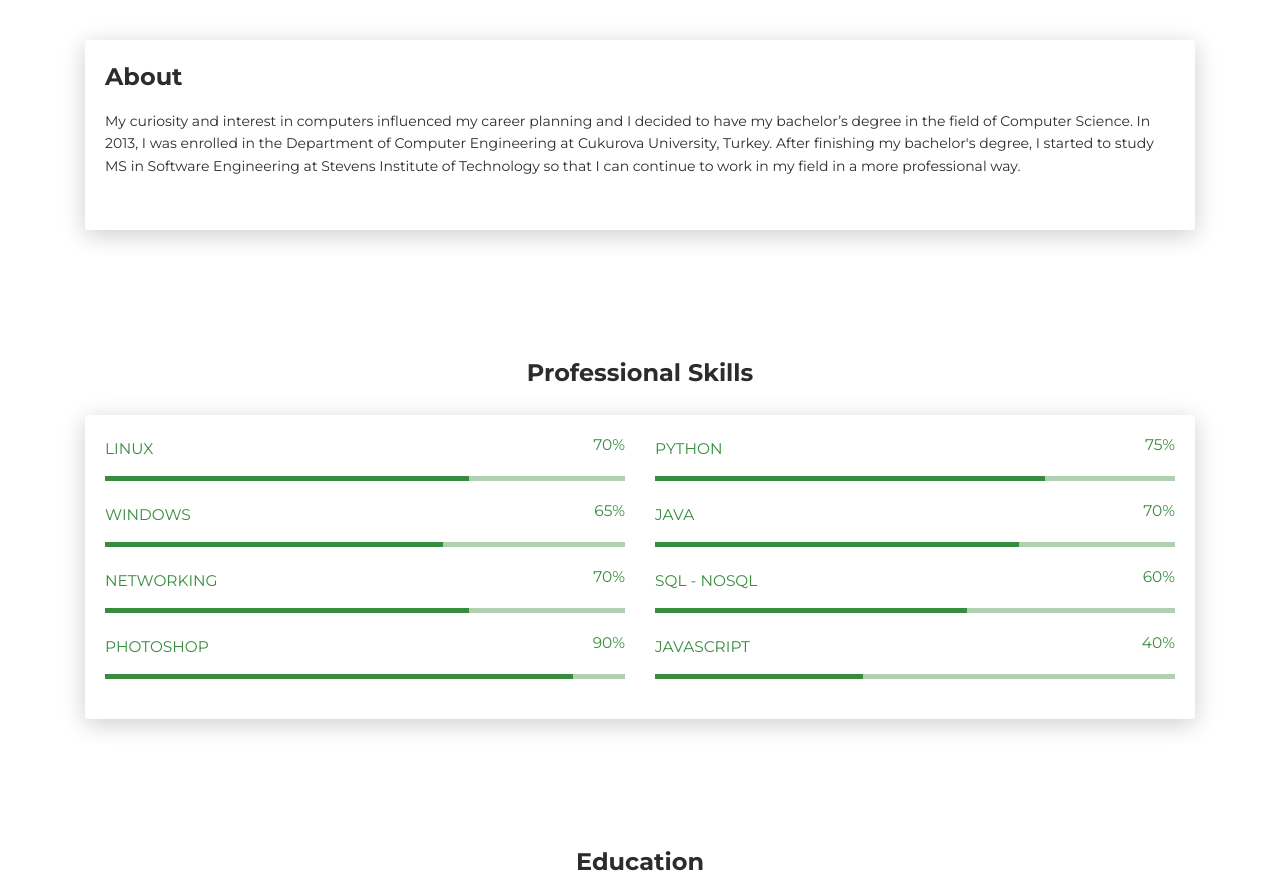
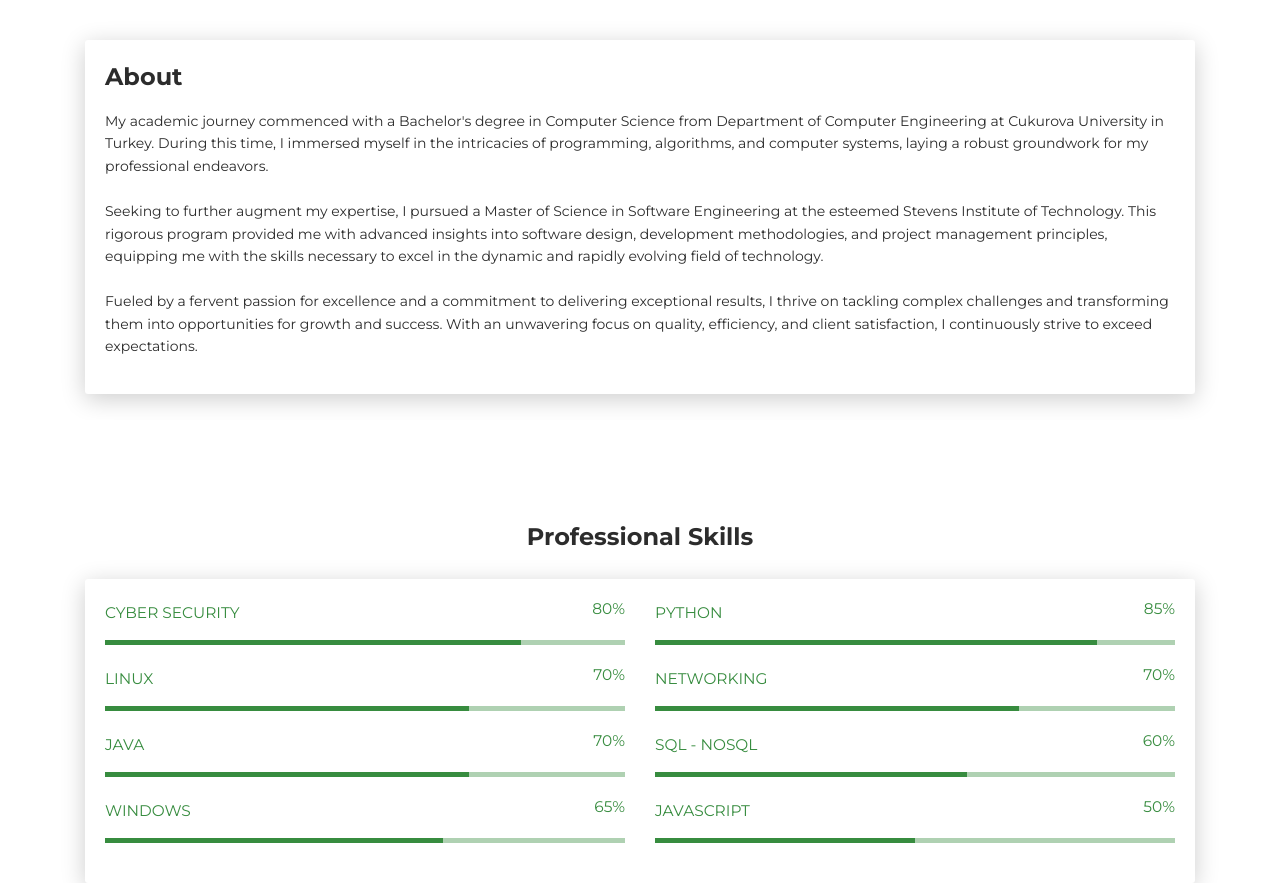
Before and after one commit to fizgi/fizgi.github.io, a plain HTML site: page index.html in a window 1280 px wide. Shown: the part 580-1463 px from the top of the page. Drawn offline with Linux system fonts and the light colour scheme.

Commit message:
Update index.html

```diff
--- a/index.html
+++ b/index.html
@@ -92,12 +92,10 @@
 							<div class="col-lg-12 col-md-12">
 								<div class="card-body">
 									<div class="h4 mt-0 title">About</div>
-									<p>My curiosity and interest in computers influenced my career planning and I
-										decided to have my bachelor’s degree in the field of Computer Science. In 2013,
-										I was enrolled in the Department of Computer Engineering at Cukurova University,
-										Turkey. After finishing my bachelor's degree, I started to study MS in Software
-										Engineering at Stevens Institute of Technology so that I can continue to work in
-										my field in a more professional way.</p>
+									<p>My academic journey commenced with a Bachelor's degree in Computer Science from Department of Computer Engineering at Cukurova University in Turkey. During this time, I immersed myself in the intricacies of programming, algorithms, and computer systems, laying a robust groundwork for my professional endeavors.<br><br>
+									Seeking to further augment my expertise, I pursued a Master of Science in Software Engineering at the esteemed Stevens Institute of Technology. This rigorous program provided me with advanced insights into software design, development methodologies, and project management principles, equipping me with the skills necessary to excel in the dynamic and rapidly evolving field of technology.<br><br>
+									Fueled by a fervent passion for excellence and a commitment to delivering exceptional results, I thrive on tackling complex challenges and transforming them into opportunities for growth and success. With an unwavering focus on quality, efficiency, and client satisfaction, I continuously strive to exceed expectations.
+									</p>
 								</div>
 							</div>
 						</div>
@@ -112,6 +110,30 @@
 							<div class="row">
 								<div class="col-md-6">
 									<div class="progress-container progress-primary"><span
+											class="progress-badge">Cyber Security</span>
+										<div class="progress">
+											<div class="progress-bar progress-bar-primary" data-aos="progress-full"
+												data-aos-offset="10" data-aos-duration="2000" role="progressbar"
+												aria-valuenow="60" aria-valuemin="0" aria-valuemax="100"
+												style="width: 80%;"></div><span class="progress-value">80%</span>
+										</div>
+									</div>
+								</div>
+								<div class="col-md-6">
+									<div class="progress-container progress-primary"><span
+											class="progress-badge">Python</span>
+										<div class="progress">
+											<div class="progress-bar progress-bar-primary" data-aos="progress-full"
+												data-aos-offset="10" data-aos-duration="2000" role="progressbar"
+												aria-valuenow="60" aria-valuemin="0" aria-valuemax="100"
+												style="width: 85%;"></div><span class="progress-value">85%</span>
+										</div>
+									</div>
+								</div>
+							</div>
+							<div class="row">
+								<div class="col-md-6">
+									<div class="progress-container progress-primary"><span
 											class="progress-badge">Linux</span>
 										<div class="progress">
 											<div class="progress-bar progress-bar-primary" data-aos="progress-full"
@@ -123,31 +145,7 @@
 								</div>
 								<div class="col-md-6">
 									<div class="progress-container progress-primary"><span
-											class="progress-badge">Python</span>
-										<div class="progress">
-											<div class="progress-bar progress-bar-primary" data-aos="progress-full"
-												data-aos-offset="10" data-aos-duration="2000" role="progressbar"
-												aria-valuenow="60" aria-valuemin="0" aria-valuemax="100"
-												style="width: 75%;"></div><span class="progress-value">75%</span>
-										</div>
-									</div>
-								</div>
-							</div>
-							<div class="row">
-								<div class="col-md-6">
-									<div class="progress-container progress-primary"><span
-											class="progress-badge">Windows</span>
-										<div class="progress">
-											<div class="progress-bar progress-bar-primary" data-aos="progress-full"
-												data-aos-offset="10" data-aos-duration="2000" role="progressbar"
-												aria-valuenow="60" aria-valuemin="0" aria-valuemax="100"
-												style="width: 65%;"></div><span class="progress-value">65%</span>
-										</div>
-									</div>
-								</div>
-								<div class="col-md-6">
-									<div class="progress-container progress-primary"><span
-											class="progress-badge">Java</span>
+											class="progress-badge">Networking</span>
 										<div class="progress">
 											<div class="progress-bar progress-bar-primary" data-aos="progress-full"
 												data-aos-offset="10" data-aos-duration="2000" role="progressbar"
@@ -160,7 +158,7 @@
 							<div class="row">
 								<div class="col-md-6">
 									<div class="progress-container progress-primary"><span
-											class="progress-badge">Networking</span>
+											class="progress-badge">Java</span>
 										<div class="progress">
 											<div class="progress-bar progress-bar-primary" data-aos="progress-full"
 												data-aos-offset="10" data-aos-duration="2000" role="progressbar"
@@ -184,12 +182,12 @@
 							<div class="row">
 								<div class="col-md-6">
 									<div class="progress-container progress-primary"><span
-											class="progress-badge">Photoshop</span>
+											class="progress-badge">Windows</span>
 										<div class="progress">
 											<div class="progress-bar progress-bar-primary" data-aos="progress-full"
 												data-aos-offset="10" data-aos-duration="2000" role="progressbar"
 												aria-valuenow="60" aria-valuemin="0" aria-valuemax="100"
-												style="width: 90%;"></div><span class="progress-value">90%</span>
+												style="width: 65%;"></div><span class="progress-value">65%</span>
 										</div>
 									</div>
 								</div>
@@ -200,7 +198,7 @@
 											<div class="progress-bar progress-bar-primary" data-aos="progress-full"
 												data-aos-offset="10" data-aos-duration="2000" role="progressbar"
 												aria-valuenow="60" aria-valuemin="0" aria-valuemax="100"
-												style="width: 40%;"></div><span class="progress-value">40%</span>
+												style="width: 50%;"></div><span class="progress-value">50%</span>
 										</div>
 									</div>
 								</div>
@@ -576,9 +574,9 @@
 											<div class="col-md-12">
 												<div class="card-body text-center">
 													<p class="mb-0"><strong>Address </strong></p>
-													<p class="pb-2">Jersey City, NJ</p>
+													<p class="pb-2">Ankara, TURKEY</p>
 													<p class="mb-0"><strong>Phone</strong></p>
-													<p class="pb-2">(+1) 862-281-9558<br>(+90) 507-308-5732</p>
+													<p class="pb-2">(+90) 507 308 5732</p>
 													<p class="mb-0"><strong>Email</strong></p>
 													<p class="pb-2">izgifth@gmail.com</p>
 												</div>
```
